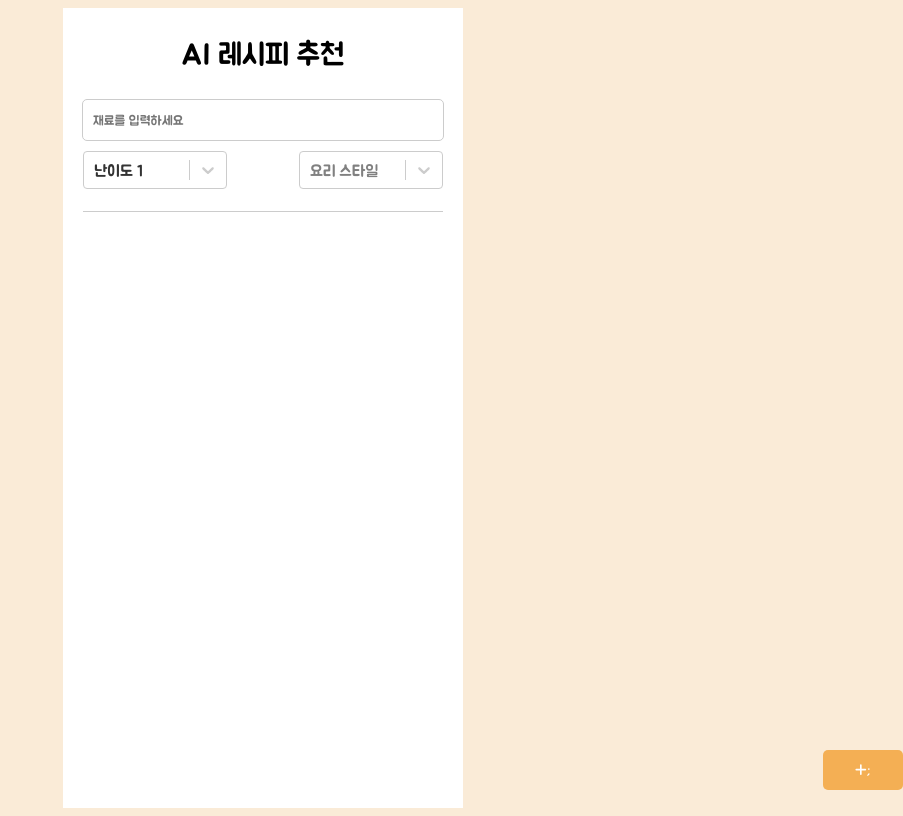
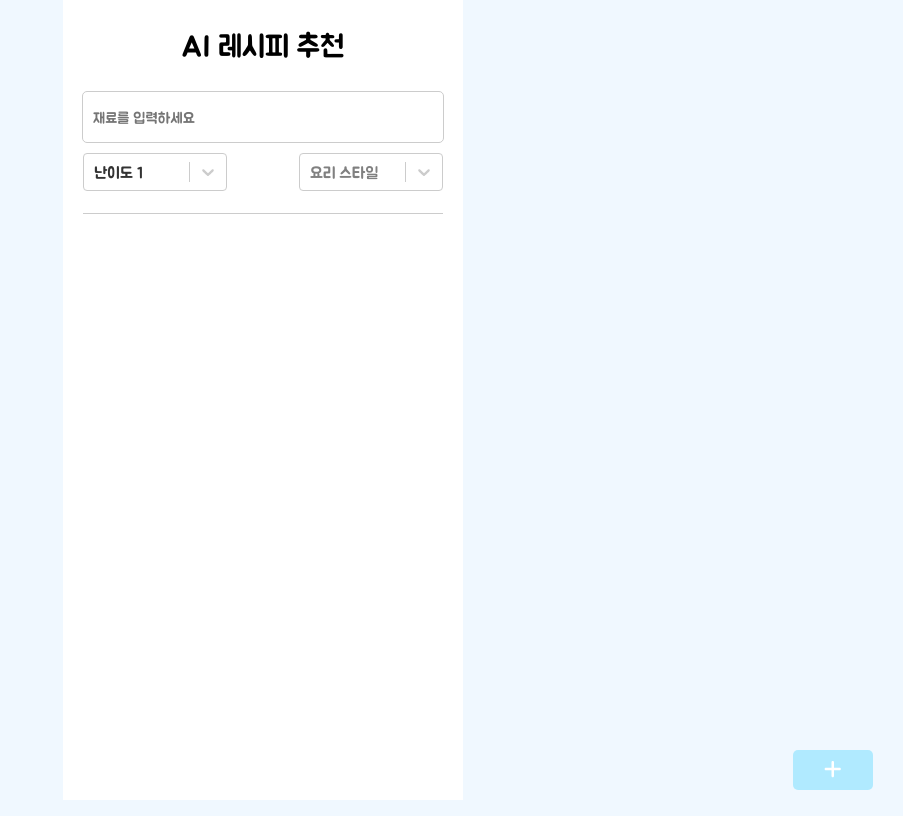
Before and after one commit to NangManBo/recipe-ai, a Next.js app: page / in a window 1280 px wide. Shown: the whole page, without its empty margins (377-1280 px from the left). Built offline with nearby package versions, Linux system fonts and the light colour scheme.

Commit message:
🐛 버튼 디자인 수정 및 음식 스타일 추가

```diff
--- a/src/app/globals.css
+++ b/src/app/globals.css
@@ -1,6 +1,8 @@
 html,
 body {
-  background-color: antiquewhite;
+  margin: 0;
+  padding: 0;
+  background-color: aliceblue;
   max-width: 100vw;
   overflow-x: hidden;
 }
--- a/src/app/page.scss
+++ b/src/app/page.scss
@@ -1,12 +1,12 @@
 .main-page {
+  overflow-y: hidden;
   display: flex;
   flex-direction: column;
   align-items: center;
   width: 400px;
-  height: 100vh;
-  max-height: 1200px;
+  min-height: 800px;
+  height: auto;
   padding: 0;
-  margin: 0;
   background-color: white;
 
   .title {
@@ -16,8 +16,9 @@
   .input {
     font-family: 'BMJUA';
     width: 340px;
-    height: 40px;
-    padding: 0 10px;
+    height: 30px;
+    font-size: 15px;
+    padding: 10px 10px;
     border: 1px solid #ccc;
     border-radius: 5px;
   }
@@ -57,16 +58,17 @@ ol li {
 
 .button {
   font-family: 'BMJUA';
-  position: absolute;
+  font-size: 20px;
+  position: fixed;
   bottom: 0;
   right: 0;
   width: 80px;
   height: 40px;
-  margin: 10px 0;
+  margin: 10px 30px;
   padding: 0 10px;
   border: none;
   border-radius: 5px;
-  background-color: #f4af54;
+  background-color: #b0eaff;
   color: white;
   cursor: pointer;
 }
--- a/src/app/page.tsx
+++ b/src/app/page.tsx
@@ -131,7 +131,7 @@ export default function Home() {
         </div>
       )}
       <button className="button" onClick={getRecipe}>
-        <FontAwesomeIcon icon={faPlus} />;
+        <FontAwesomeIcon icon={faPlus} />
       </button>
     </div>
   );
```
